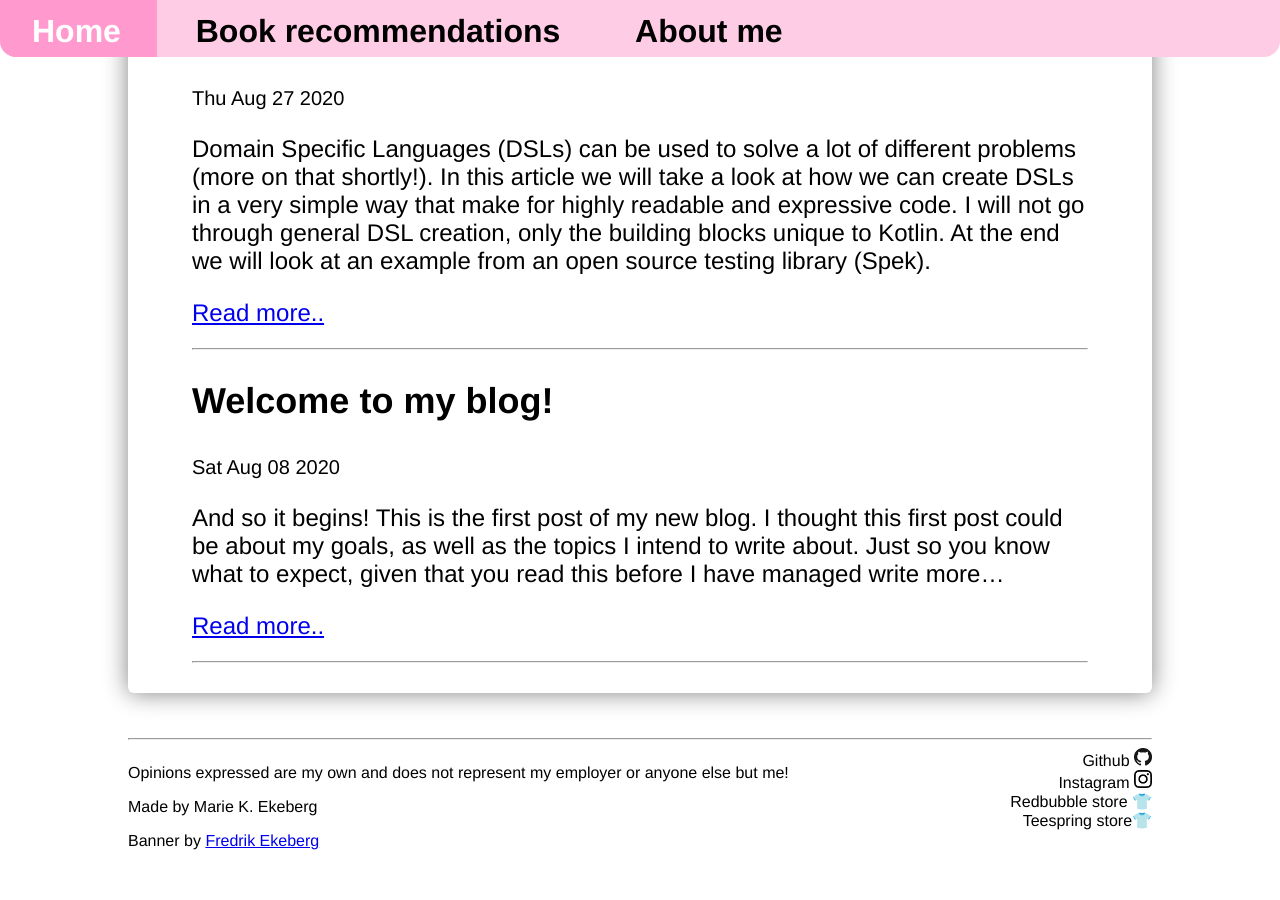
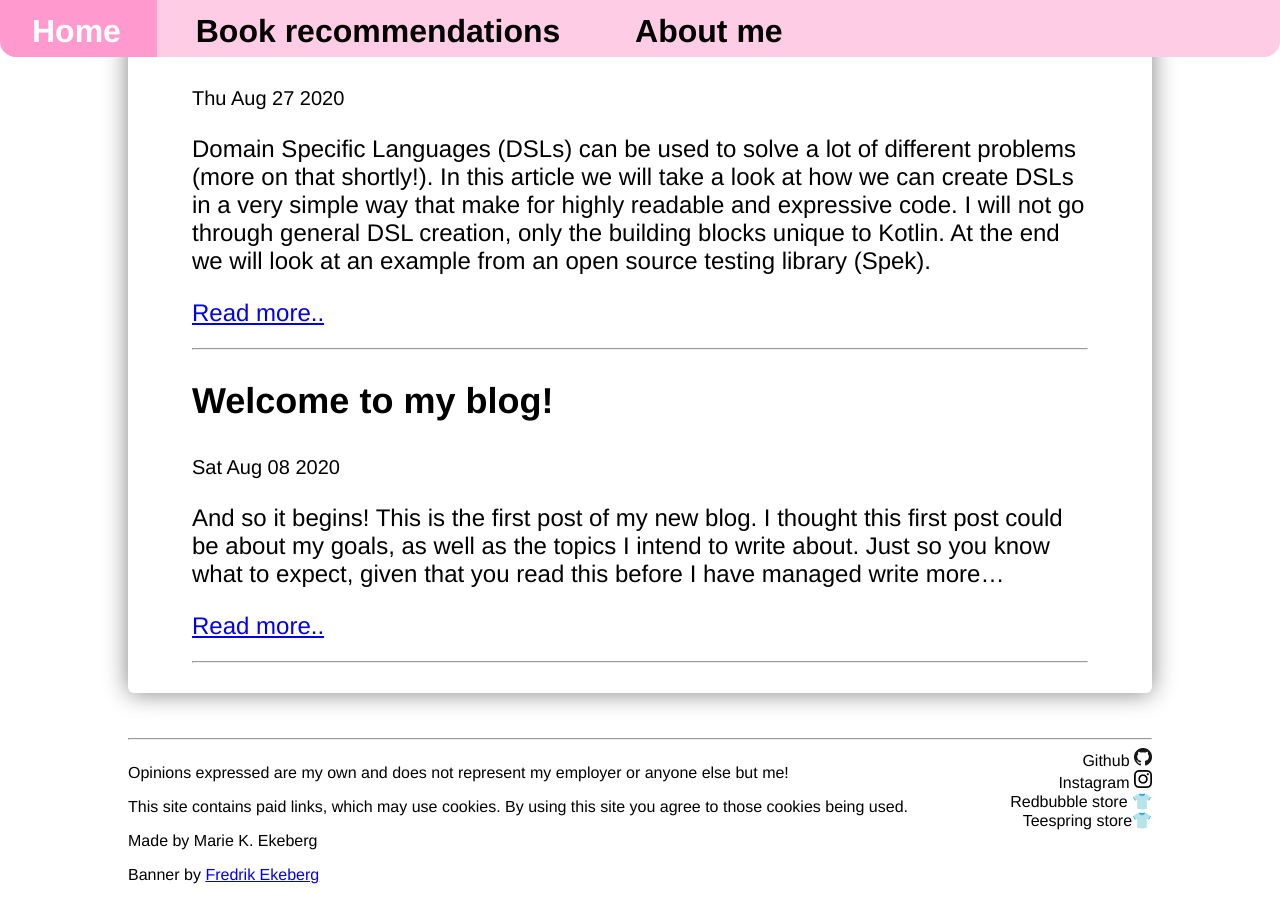
Before and after one commit to themkat/themkat.github.io, a Jekyll site: the page built from index.html, in a window 1280 px wide and 900 px high, scrolled down 4323 px. Built offline with Jekyll 4.4.1, drawn with Linux system fonts in a browser that asks for light colours; nearby versions of some CDN libraries; comment, search, counter and statistics services are not loaded; a style sheet for code colours, icons or effects is not loaded; before the commit the page ends 5189 px from its top, so only the background shows below that.

Commit message:
[SKIP] Affiliate marketing and cookie warning at the bottom of the site. This should probably be enough to satisfy stupid regulations.

```diff
--- a/_layouts/default.html
+++ b/_layouts/default.html
@@ -94,6 +94,7 @@
 
 			<div class="info">
 				<p>Opinions expressed are my own and does not represent my employer or anyone else but me!</p>
+				<p>This site contains paid links, which may use cookies. By using this site you agree to those cookies being used.</p>
 				<p>Made by Marie K. Ekeberg</p>
 				<p>Banner by <a href="https://fredrikek.artstation.com/">Fredrik Ekeberg</a></p>
 			</div>
```
